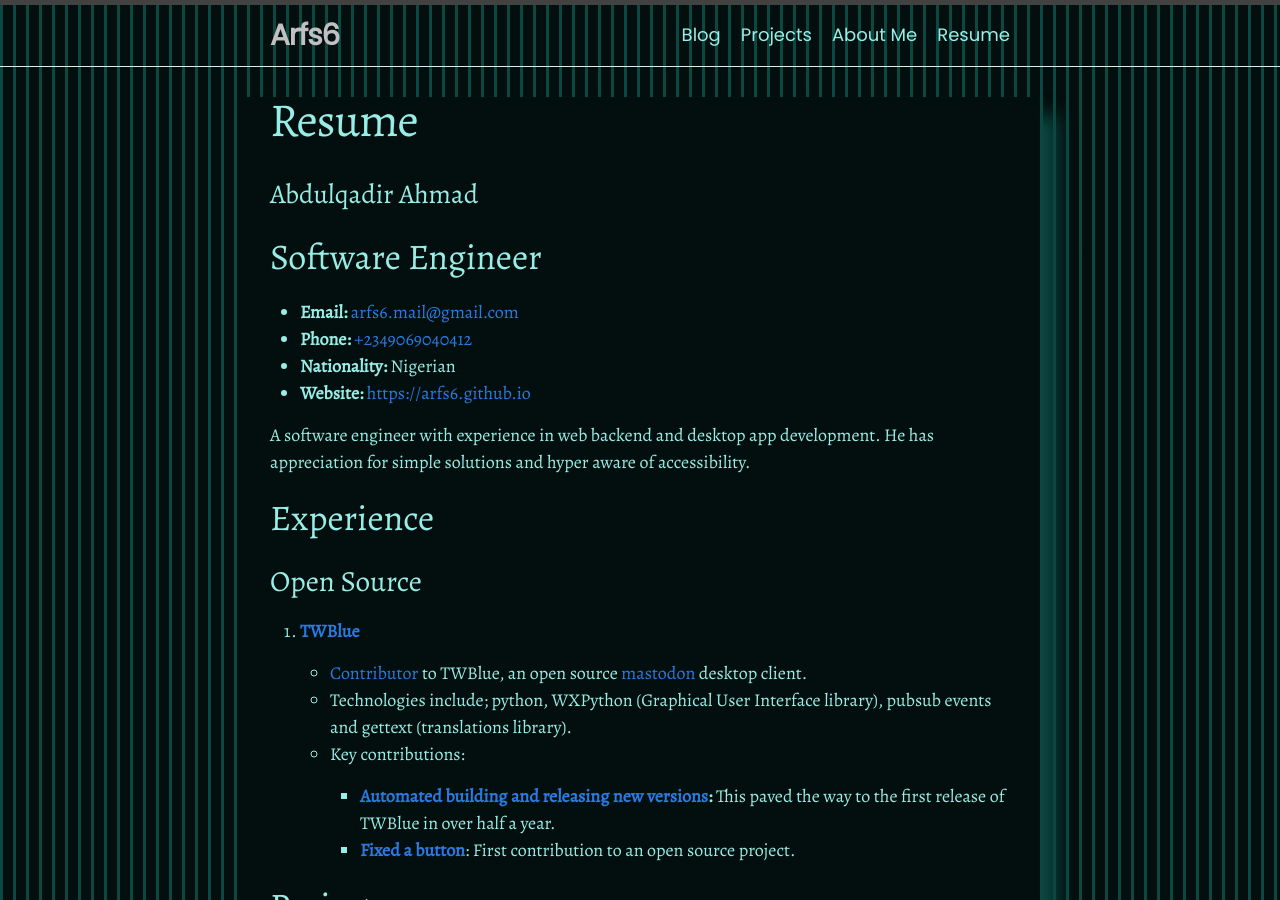
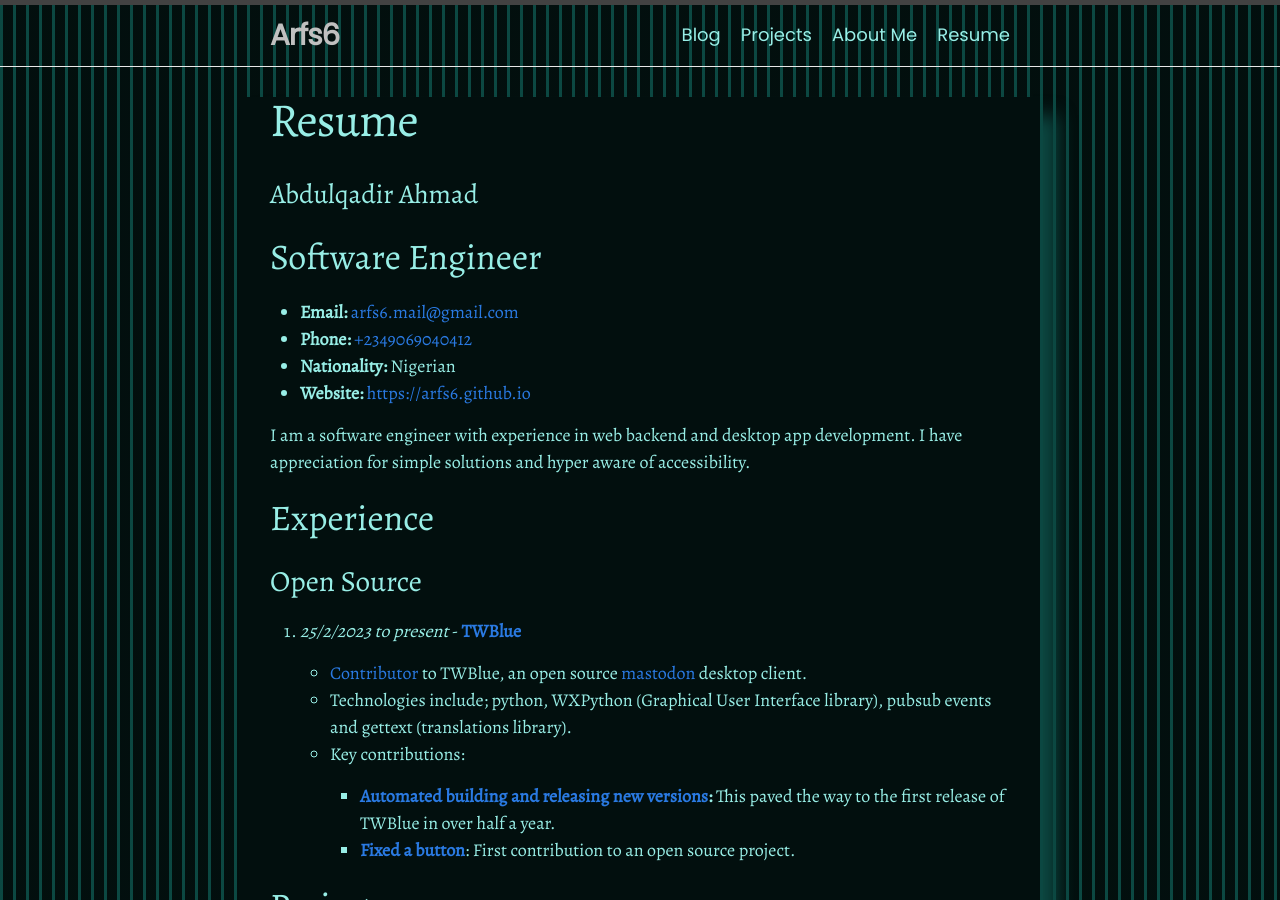
Before and after one commit to Arfs6/Arfs6.github.io, a Jekyll site: the page built from resume.md, in a window 1280 px wide and 900 px high. Built offline with Jekyll 4.4.1, drawn with Linux system fonts in a browser that asks for light colours; some of the changed text lies outside the part shown.

Commit message:
updated: resume.d: - Changed the summary from 3rd person to 1st person. - Added html, css and javascript to technical skills. - Added time to twblue open source experience.

```diff
--- a/resume.md
+++ b/resume.md
@@ -12,13 +12,13 @@
 - **Nationality:** Nigerian
 - **Website:** <https://arfs6.github.io>
 
-A software engineer with experience in web backend and desktop app development. He has appreciation for simple solutions and hyper aware of accessibility.
+I am a software engineer with experience in web backend and desktop app development. I have appreciation for simple solutions and hyper aware of accessibility.
 
 ## Experience
 
 ### Open Source
 
-1. [**TWBlue**](https://github.com/mcv-software/twblue)
+1. _25/2/2023_ *to* _present_ - [**TWBlue**](https://github.com/mcv-software/twblue)
 
     - [Contributor](https://github.com/MCV-Software/TWBlue/pulls?q=is%3Apr+author%3AArfs6+) to TWBlue, an open source [mastodon](https://mastodon.social) desktop client.
     - Technologies include; python, WXPython (Graphical User Interface library), pubsub events and gettext (translations library).
@@ -74,5 +75,5 @@
 
 1. 16/08/2023 *to* present - Computer Science - [University Of Jos](https://unijos.edu.ng) - Plateau State, Nigeria
 2. 14/08/2022 *to* 08/03/2024 - Software Engineering - [ALX Africa](https://alxafrica.com) - Kenya
-    - ![Certificate](https://arfs6.github.io/assets/images/alx-se-specialization-certificate.png)
+    - [Certificate](https://arfs6.github.io/assets/images/alx-se-specialization-certificate.png)
     - [Transcript](https://arfs6.github.io/assets/documents/alx-se-transcript.pdf)
```
Also changed, not shown: other parts of resume.md (+1 -0 lines).
